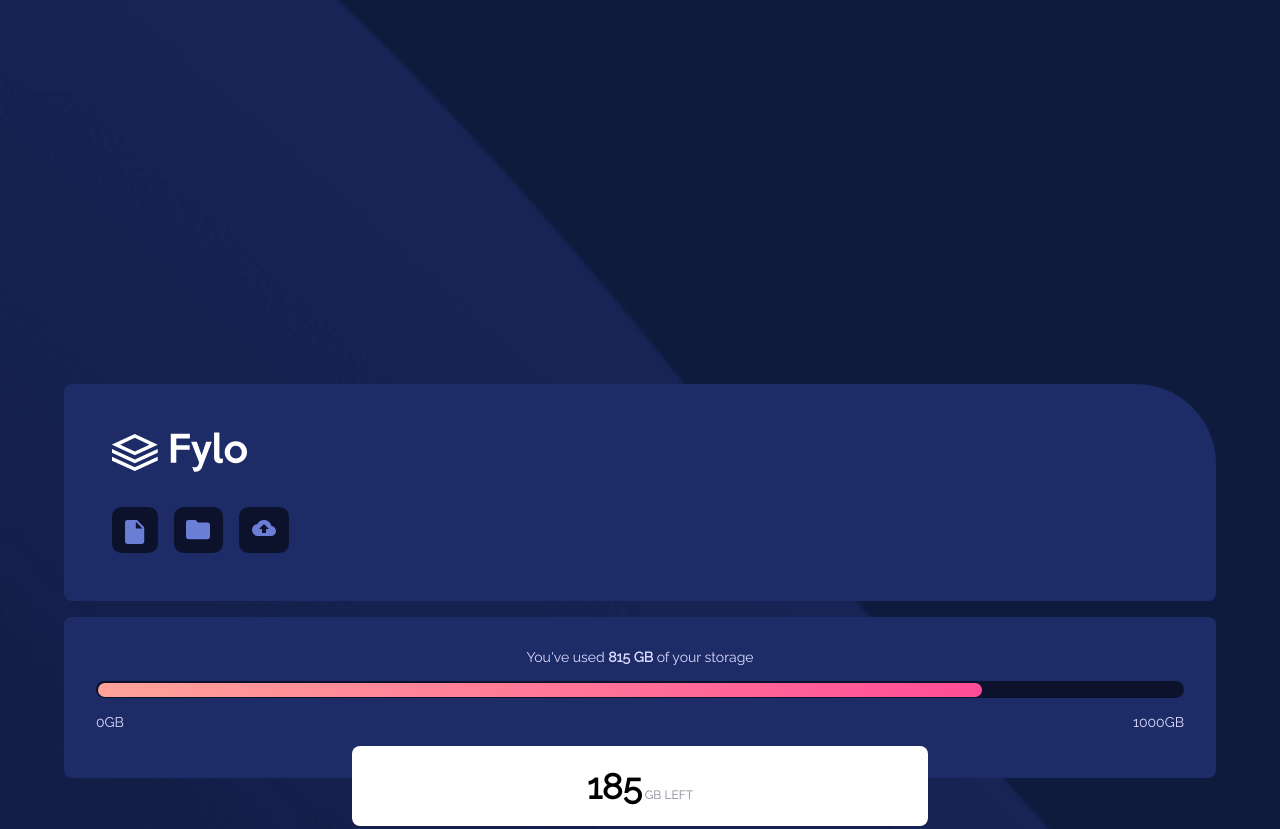
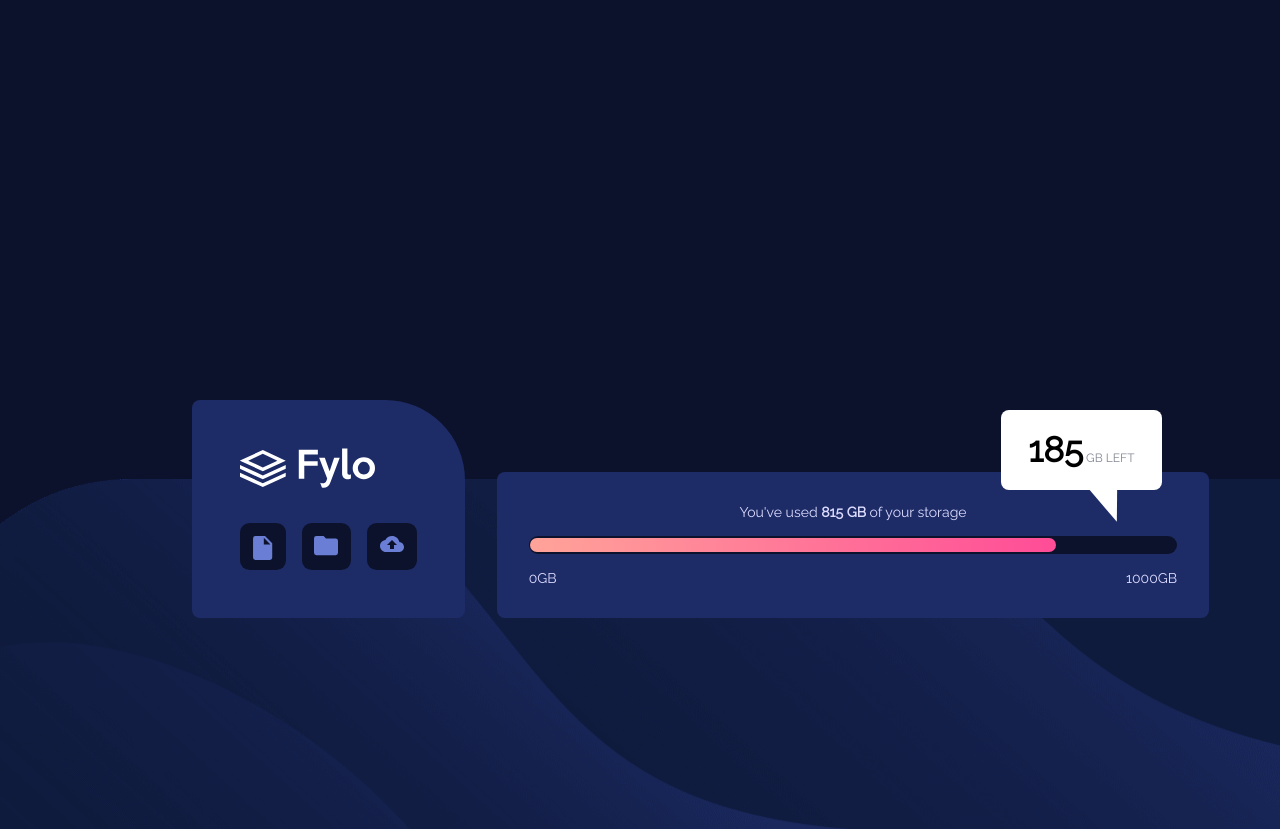
Before and after one commit to scholtz-gnome/fylo-data-component, a website: page index.html in a window 1280 px wide. Shown: the top 829 px of the page. Drawn offline with Linux system fonts and the light colour scheme.

Commit message:
desktop design added

```diff
--- a/index.html
+++ b/index.html
@@ -44,6 +44,7 @@
 
       <div class="data-storage-component__data-display__usage-bar">
         <progress max="1000" value="815"></progress>
+        <!-- <div class="data-storage-component__data-display__usage-bar--circle"></div> -->
       </div>
 
       <span class="data-storage-component__data-display__max-min">
@@ -53,7 +54,9 @@
 
     </section>
     <aside class="data-storage-component__callout-box">
+
       <p><span class="data-storage-component__callout-box--data-value"><strong>185</strong></span> GB LEFT</p>
+      <div class="data-storage-component__callout-box__speech-box-styling"></div>
     </aside>
 
 </main>
--- a/public/styles/globals.css
+++ b/public/styles/globals.css
@@ -30,3 +30,11 @@ progress[value]::-webkit-progress-value {
   background: linear-gradient(to right, hsl(6, 100%, 80%),hsl(335, 100%, 65%));
   border-radius: 2rem;
 }
+
+@media (min-width: 376px){
+  body{
+    background: no-repeat url("../assets/images/bg-desktop.png");
+    background-color: hsl(229, 57%, 11%);
+    background-position: bottom;
+  }
+}
--- a/public/styles/style.css
+++ b/public/styles/style.css
@@ -59,7 +59,6 @@
     border-radius: 0.5rem;
     color:hsl(229, 7%, 55%);
     font-size: 12px;
-    float: right;
     margin: -3rem auto;
     padding: 1.2rem;
     width:50%;
@@ -70,3 +69,47 @@
     font-size: 35px;
     font-weight: 700;
   }
+    .data-storage-component__callout-box__speech-box-styling{
+      border-left: 15px solid transparent;
+      border-right: 15px solid transparent;
+      border-top: 40px solid white;
+      visibility: hidden;
+      float: right;
+      height: 0;
+      margin-top: 0.8rem;
+      position: absolute;
+      right: 9.7rem;
+      transform: rotate(-20deg);
+      width: 0;
+      z-index: 2;
+  }
+
+  /* .data-storage-component__data-display__usage-bar--circle{
+    background-color: #fff;
+    border-radius: 0.4rem;
+    margin-left: -4.05rem;
+    padding: 0.4rem;
+  } */
+
+  @media (min-width: 376px) {
+    .data-storage-component{
+      align-items: flex-end;
+      column-gap: 2rem;
+      flex-direction: row;
+      padding: 22% 28% 22% 15%;
+    }
+
+    .data-storage-component__callout-box{
+      flex-basis: 22%;
+      height: 5rem;
+      margin: 8rem -15rem ;
+    }
+    .data-storage-component__callout-box__speech-box-styling{
+      visibility: visible;
+    }
+
+    .data-storage-component__data-display{
+      flex-grow: 1;
+      padding: 2rem;
+    }
+  }
```
